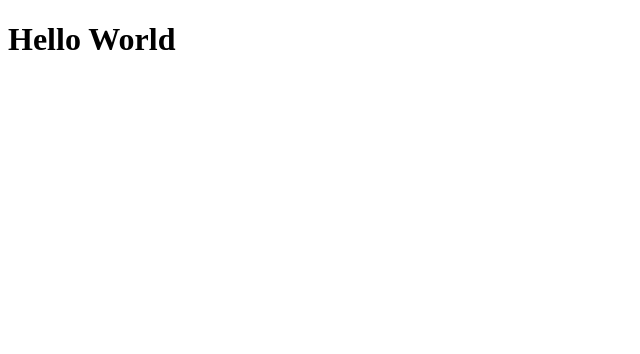
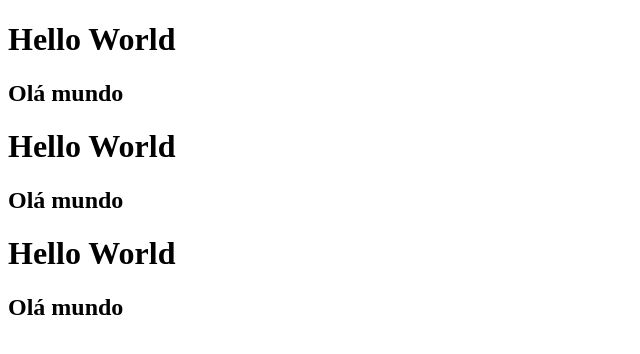
Before and after one commit to FernandoCesarMS/quick-note, a React (Create React App) app: page / in a window 1280 px wide. Shown: the top 354 px of the page, without its empty margins (0-640 px from the left). Built offline with nearby package versions, Linux system fonts and the light colour scheme; the HTML template or start-up script is replaced by a standard one.

Commit message:
Componentização Inicial

```diff
--- a/src/App.js
+++ b/src/App.js
@@ -1,11 +1,16 @@
 import React from 'react';
+import Title from "./HelloWorld"
 
 function App() {
   return (
     <div className="App">
-      <h1>Hello World</h1>
+      <Title></Title>
+      <Title></Title>
+      <Title></Title>
     </div>
   );
 }
 
+
+
 export default App;
--- /dev/null
+++ b/src/HelloWorld.js
@@ -0,0 +1,11 @@
+import React from "react";
+import Subtitle from "./Subtitle";
+
+export default function Title() {
+  return (
+    <div>
+      <h1>Hello World</h1>
+      <Subtitle />
+    </div>
+  );
+}
--- /dev/null
+++ b/src/Subtitle.js
@@ -0,0 +1,5 @@
+import React from "react";
+
+export default function Subtitle() {
+  return <h2>Olá mundo</h2>;
+}
```
